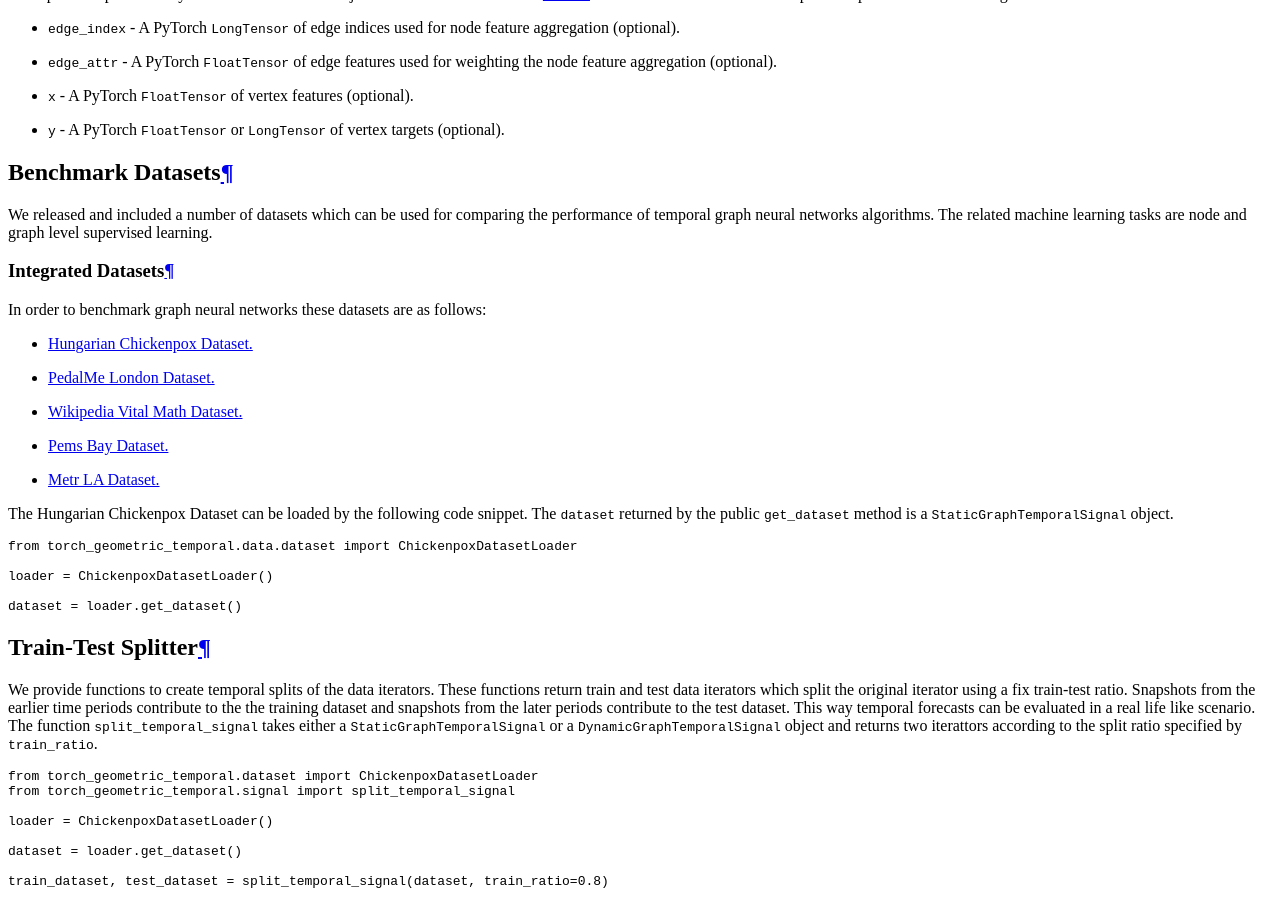
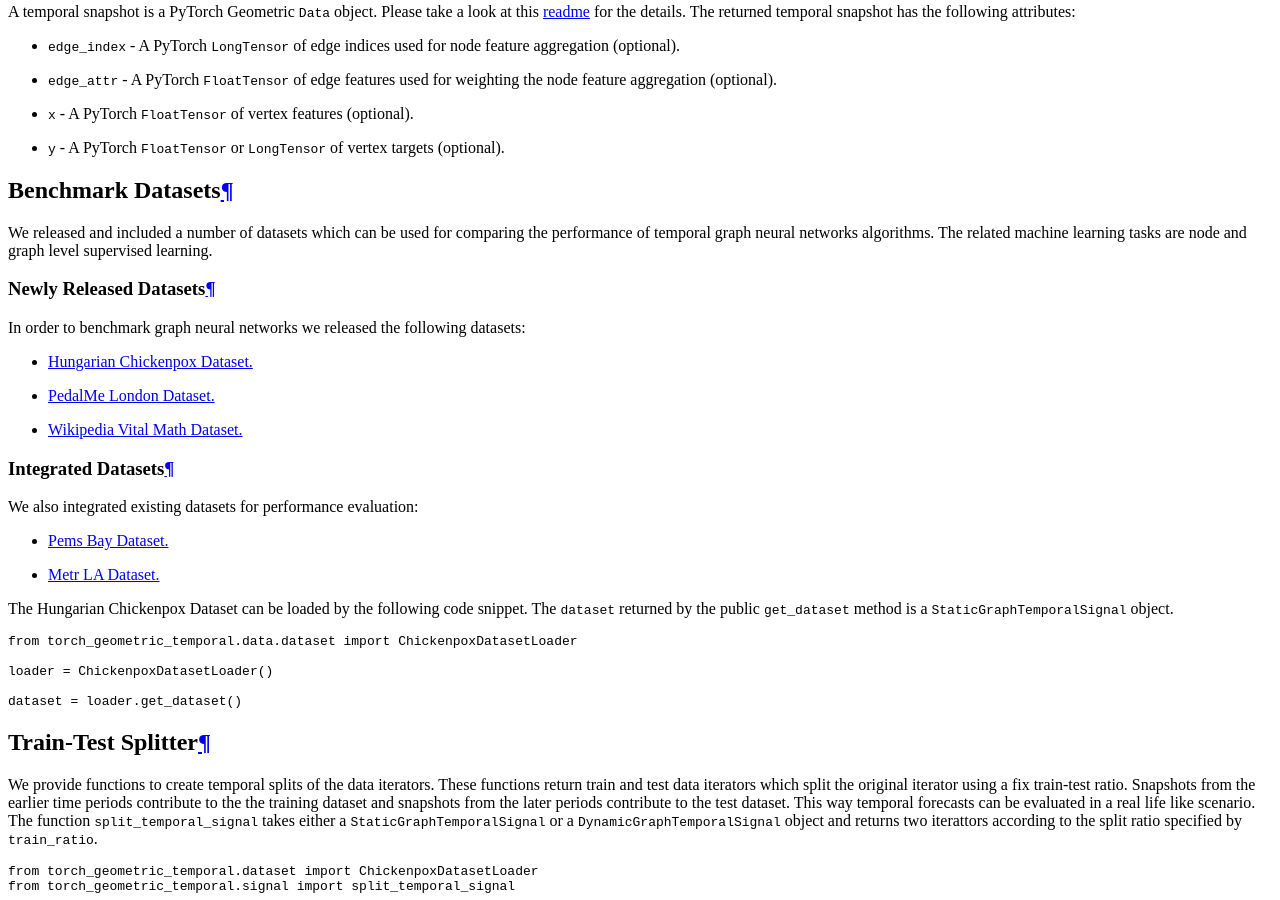
Before and after one commit to benedekrozemberczki/pytorch_geometric_temporal, a Sphinx documentation site: the page built from docs/source/notes/introduction.rst, in a window 1280 px wide and 900 px high, scrolled down 2343 px. Built offline with Sphinx 7.4.7 and the Read the Docs theme 2.0.0, drawn with Linux system fonts in a browser that asks for light colours; some of the changed text lies outside the part shown.

Commit message:
PTG update

```diff
--- a/docs/source/notes/introduction.rst
+++ b/docs/source/notes/introduction.rst
@@ -68,13 +68,19 @@ Benchmark Datasets
 
 We released and included a number of datasets which can be used for comparing the performance of temporal graph neural networks algorithms. The related machine learning tasks are node and graph level supervised learning.
 
-Integrated Datasets
+Newly Released Datasets
 ^^^^^^^^^^^^^^^^^^^^^^
-In order to benchmark  graph neural networks these datasets are as follows:
+In order to benchmark  graph neural networks we released the following datasets:
 
 - `Hungarian Chickenpox Dataset. <https://pytorch-geometric-temporal.readthedocs.io/en/latest/modules/dataset.html#torch_geometric_temporal.data.dataset.chickenpox.ChickenpoxDatasetLoader>`_
 - `PedalMe London Dataset. <https://pytorch-geometric-temporal.readthedocs.io/en/latest/modules/dataset.html#torch_geometric_temporal.data.dataset.pedalme.PedalMeDatasetLoader>`_
 - `Wikipedia Vital Math Dataset. <https://pytorch-geometric-temporal.readthedocs.io/en/latest/modules/dataset.html#torch_geometric_temporal.data.dataset.wikimath.WikiMathsDatasetLoader>`_
+
+Integrated Datasets
+^^^^^^^^^^^^^^^^^^^^^^
+
+We also integrated existing datasets for performance evaluation:
+
 - `Pems Bay Dataset. <https://pytorch-geometric-temporal.readthedocs.io/en/latest/modules/dataset.html#torch_geometric_temporal.data.dataset.pems_bay.PemsBayDatasetLoader>`_
 - `Metr LA Dataset. <https://pytorch-geometric-temporal.readthedocs.io/en/latest/modules/dataset.html#torch_geometric_temporal.data.dataset.metr_la.METRLADatasetLoader>`_
 
```
